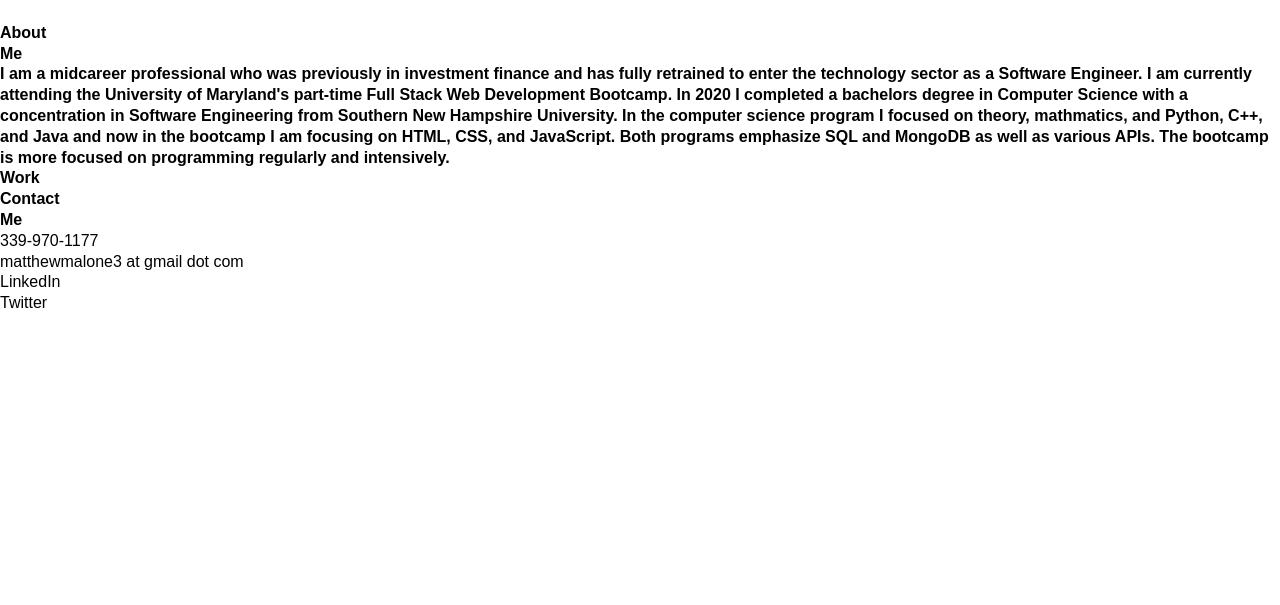
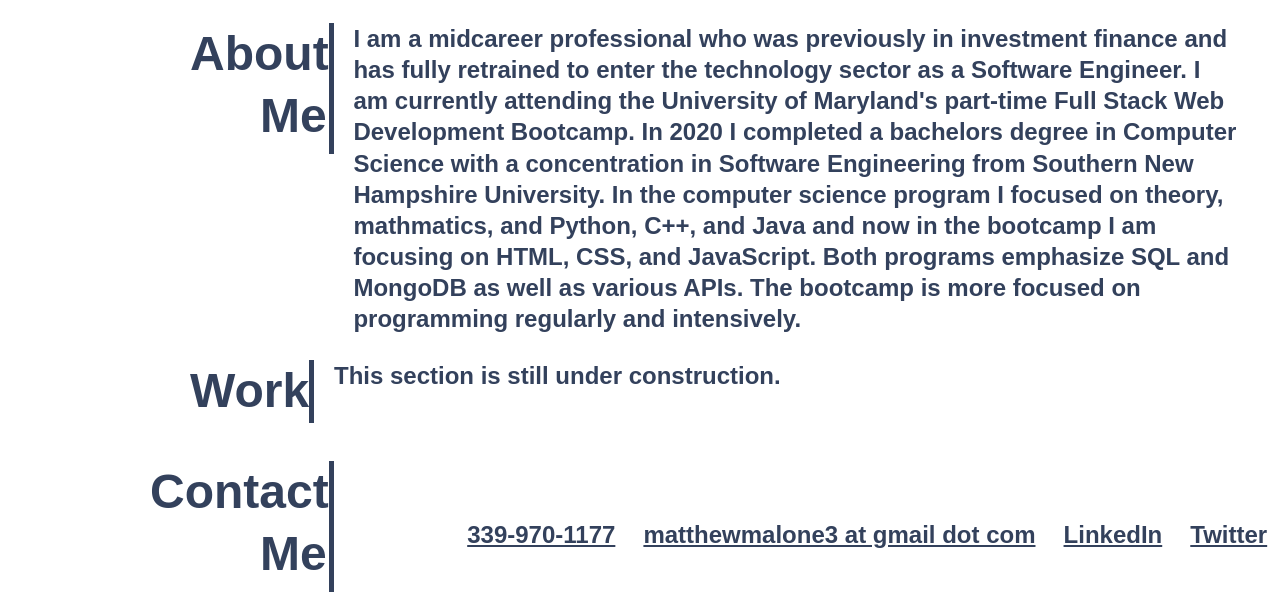
Before and after one commit to mattmalone1/ch02-portfolio, a plain HTML site: page index.html in a window 1280 px wide. Shown: the part 283-888 px from the top of the page. Before the commit the page ends 800 px from the top, so only its background shows below. Drawn offline with Linux system fonts and the light colour scheme.

Commit message:
Updates to CSS and HTML structure

```diff
--- a/Assets/CSS/style.css
+++ b/Assets/CSS/style.css
@@ -65,3 +65,77 @@ body {
     color: var(--dark);
     font-size: 250%;
   }
+
+  .main {
+    display: flex;
+    font-size: 300%;
+    float: left;
+    color: var(--dark);
+
+    padding-bottom: 2%;
+    padding-right: 2%;
+    margin-right: 1%;
+
+
+  }
+
+  .main h2 {
+    padding-right: 5%;
+    padding-left: 190px;
+    box-shadow: 5px 0 0 0 var(--dark);
+  }
+
+  .main h3 {
+    padding-right: 5%;
+    padding-left: 260px;
+    box-shadow: 5px 0 0 0 var(--dark);
+    padding-bottom: 2%;
+  }
+
+  .main h4 {
+    margin-left: 2%;
+    font-size: 50%;
+  }
+
+  .footer {
+    display: flex;
+    justify-content: space-between;
+    align-items: center;
+    padding: 1%;
+    padding-left: 0%;
+    /* use CSS var() function to reference a variable created above */
+    color: var(--dark);
+    font-size: 300%;
+  }
+  .footer h2 {
+    padding-right: 5%;
+    padding-left: 150px;
+    box-shadow: 5px 0 0 0 var(--dark);
+  }
+
+  .footer h3 {
+    padding-right: 5%;
+    padding-left: 260px;
+    box-shadow: 5px 0 0 0 var(--dark);
+    padding-bottom: 2%;
+  }
+
+  .footer nav ul {
+    float:unset;
+    align-items: left;
+    display: flex;
+    justify-content: space-between;
+    min-width: 800px;
+  }
+
+  .footer nav a {
+    background-color: unset;
+    color: var(--dark);
+    font-size: 50%;
+    font-weight: bold;
+    text-decoration: underline;
+  }
+
+  .footer nav a:hover {
+    color: var(--navlink-hover);
+  }
--- a/index.html
+++ b/index.html
@@ -26,33 +26,39 @@
       </div>
     </div>
 
-    <div id="about-me">
-      <h2>About</h2>
-      <h2>Me</h2>
+    <div id="about-me" class="main">
+       <div>
+          <h2>About</h2>
+          <h3>Me</h3>
+        </div>
+      <h4>I am a midcareer professional who was previously in investment finance and has fully retrained to enter the technology sector as a Software Engineer. I am currently attending the University of Maryland's part-time Full Stack Web Development Bootcamp. In 2020 I completed a bachelors degree in Computer Science with a concentration in Software Engineering from Southern New Hampshire University.
+      In the computer science program I focused on theory, mathmatics, and Python, C++, and Java and now in the bootcamp I am focusing on HTML, CSS, and JavaScript. Both programs emphasize SQL and MongoDB as well as various APIs. The bootcamp is more focused on programming regularly and intensively.</h4>
     </div>
 
-    <div><p><h4>I am a midcareer professional who was previously in investment finance and has fully retrained to enter the technology sector as a Software Engineer. I am currently attending the University of Maryland's part-time Full Stack Web Development Bootcamp. In 2020 I completed a bachelors degree in Computer Science with a concentration in Software Engineering from Southern New Hampshire University.
-      In the computer science program I focused on theory, mathmatics, and Python, C++, and Java and now in the bootcamp I am focusing on HTML, CSS, and JavaScript. Both programs emphasize SQL and MongoDB as well as various APIs. The bootcamp is more focused on programming regularly and intensively.</h4></p></div>
-    <div id="work">
 
+    <div id="work" class="main">
+      <div>
+        <h2>Work</h2>
+      </div>
+      <h4>This section is still under construction.</h4>
+  </div>
+    <div id="contact-me" class="footer">
+      <div>
+        <h2>Contact</h2>
+        <h3>Me</h3>
+      </div>
 
-      <h2>Work</h2>
-    </div>
-    <div id="contact-me">
-      <h2>Contact</h2>
-      <h2>Me</h2>
-    </div>
     <div>
       <nav>
         <ul>
-          <li>339-970-1177</li>
-          <li>matthewmalone3 at gmail dot com</li>
-          <li>LinkedIn</li>
-          <li>Twitter</li>
+          <li><a href=#>339-970-1177</a></li>
+          <li><a href=#>matthewmalone3 at gmail dot com</a></li>
+          <li><a href=#>LinkedIn</a></li>
+          <li><a href=#>Twitter</a></li>
         </ul>
       </nav>
     </div>
-
+  </div>
 
 </body>
 </html>
```
